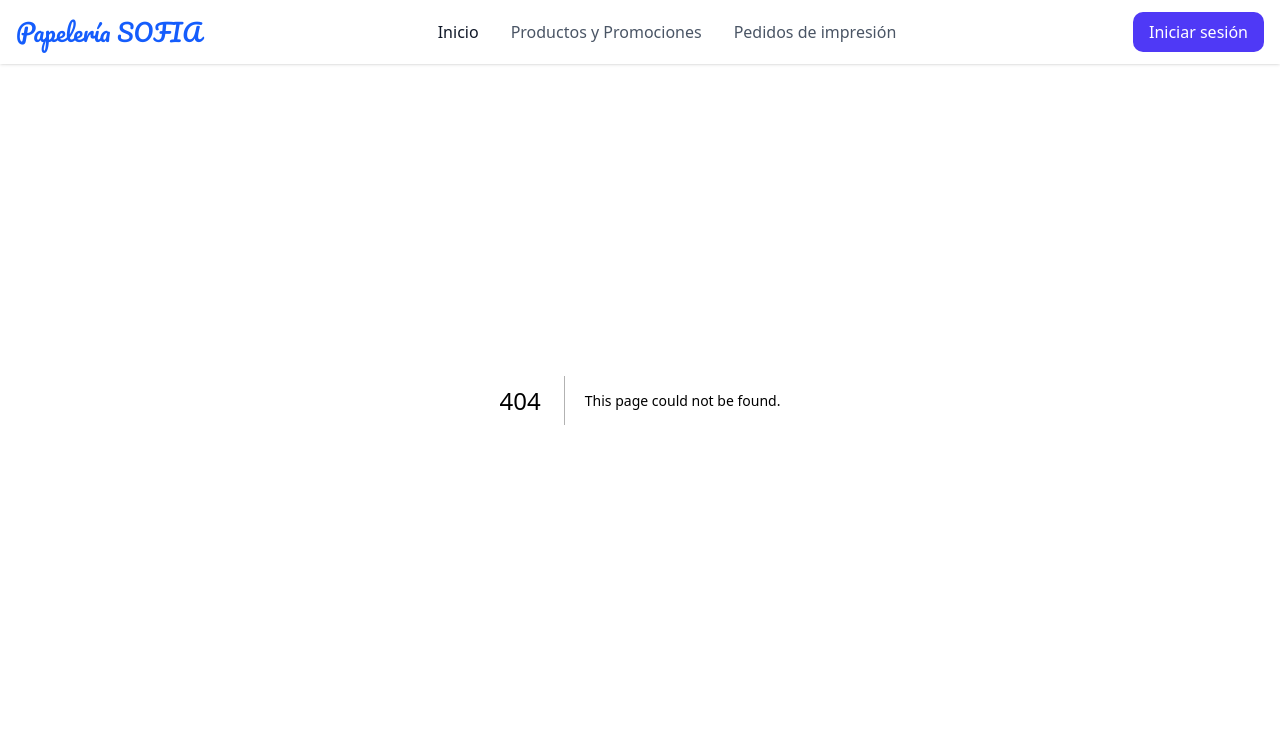
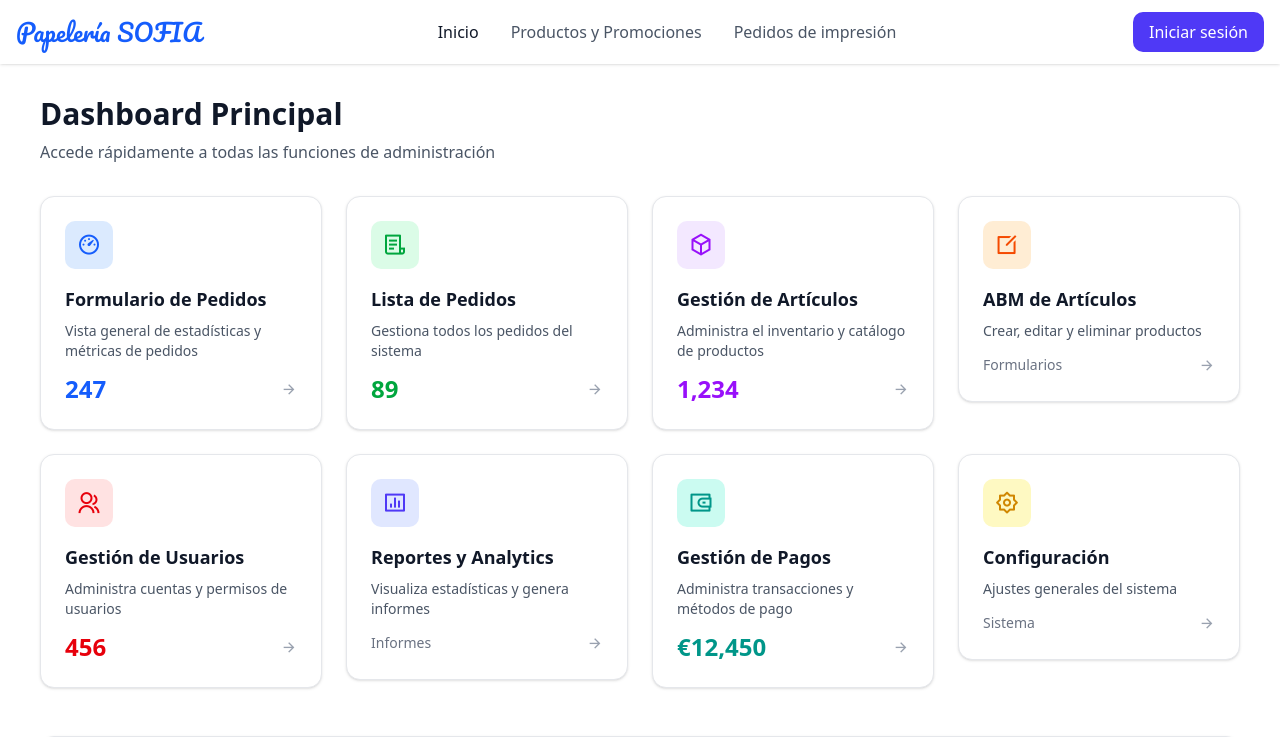
Before and after one commit to CQaS/Proyecto_Papeleria_Sofia, a Next.js app in the folder frontEnd/front/: page /admin in a window 1280 px wide. Before the commit this address had no page. Shown: the top 737 px of the page. Built offline with nearby package versions, Linux system fonts and the light colour scheme.

Commit message:
init dashboard

```diff
--- a/frontEnd/front/package.json
+++ b/frontEnd/front/package.json
@@ -10,11 +10,13 @@
   },
   "dependencies": {
     "axios": "^1.12.1",
+    "clsx": "^2.1.1",
     "lucide-react": "^0.552.0",
     "next": "15.3.3",
     "react": "^19.0.0",
     "react-dom": "^19.0.0",
-    "sweetalert2": "^11.26.3"
+    "sweetalert2": "^11.26.3",
+    "tailwind-merge": "^3.4.0"
   },
   "devDependencies": {
     "@eslint/eslintrc": "^3",
--- /dev/null
+++ b/frontEnd/front/src/app/admin/page.jsx
@@ -0,0 +1,126 @@
+import { DashboardCard } from "@/components/dashboard-card";
+import { RecentActivity } from "@/components/reciente-activity";
+
+export default function DashboardPage() {
+  const dashboardCards = [
+    {
+      icon: "ri-dashboard-3-line",
+      bgColor: "bg-blue-100",
+      hoverBgColor: "group-hover:bg-blue-200",
+      iconColor: "text-blue-600",
+      title: "Formulario de Pedidos",
+      link: "/pedidos",
+      description: "Vista general de estadísticas y métricas de pedidos",
+      metric: "247",
+      metricColor: "text-blue-600",
+    },
+    {
+      icon: "ri-file-list-3-line",
+      bgColor: "bg-green-100",
+      hoverBgColor: "group-hover:bg-green-200",
+      iconColor: "text-green-600",
+      title: "Lista de Pedidos",
+      link: "/admin/pedidos",
+      description: "Gestiona todos los pedidos del sistema",
+      metric: "89",
+      metricColor: "text-green-600",
+    },
+    {
+      icon: "ri-box-3-line",
+      bgColor: "bg-purple-100",
+      hoverBgColor: "group-hover:bg-purple-200",
+      iconColor: "text-purple-600",
+      title: "Gestión de Artículos",
+      link: "admin/productos",
+      description: "Administra el inventario y catálogo de productos",
+      metric: "1,234",
+      metricColor: "text-purple-600",
+    },
+    {
+      icon: "ri-edit-box-line",
+      bgColor: "bg-orange-100",
+      hoverBgColor: "group-hover:bg-orange-200",
+      iconColor: "text-orange-600",
+      title: "ABM de Artículos",
+      link: "admin/productos/abm",
+      description: "Crear, editar y eliminar productos",
+      metric: "Formularios",
+      metricColor: "text-gray-500",
+      metricSize: "text-sm",
+      metricWeight: "font-medium",
+    },
+    {
+      icon: "ri-group-line",
+      bgColor: "bg-red-100",
+      hoverBgColor: "group-hover:bg-red-200",
+      iconColor: "text-red-600",
+      title: "Gestión de Usuarios",
+      link: "admin/usuarios",
+      description: "Administra cuentas y permisos de usuarios",
+      metric: "456",
+      metricColor: "text-red-600",
+    },
+    {
+      icon: "ri-bar-chart-box-line",
+      bgColor: "bg-indigo-100",
+      hoverBgColor: "group-hover:bg-indigo-200",
+      iconColor: "text-indigo-600",
+      title: "Reportes y Analytics",
+      link: "#",
+      description: "Visualiza estadísticas y genera informes",
+      metric: "Informes",
+      metricColor: "text-gray-500",
+      metricSize: "text-sm",
+      metricWeight: "font-medium",
+    },
+    {
+      icon: "ri-wallet-3-line",
+      bgColor: "bg-teal-100",
+      hoverBgColor: "group-hover:bg-teal-200",
+      iconColor: "text-teal-600",
+      title: "Gestión de Pagos",
+      link: "#",
+      description: "Administra transacciones y métodos de pago",
+      metric: "€12,450",
+      metricColor: "text-teal-600",
+    },
+    {
+      icon: "ri-settings-2-line",
+      bgColor: "bg-yellow-100",
+      hoverBgColor: "group-hover:bg-yellow-200",
+      iconColor: "text-yellow-600",
+      title: "Configuración",
+      link: "#",
+      description: "Ajustes generales del sistema",
+      metric: "Sistema",
+      metricColor: "text-gray-500",
+      metricSize: "text-sm",
+      metricWeight: "font-medium",
+    },
+  ];
+
+  return (
+    <div className="container mx-auto p-4">
+      <main className="pt-20 px-6 py-8">
+        <div className="max-w-7xl mx-auto">
+          <div className="mb-8">
+            <h1 className="text-3xl font-bold text-gray-900 mb-2">
+              Dashboard Principal
+            </h1>
+            <p className="text-gray-600">
+              Accede rápidamente a todas las funciones de administración
+            </p>
+          </div>
+
+          <div className="grid grid-cols-1 md:grid-cols-2 lg:grid-cols-3 xl:grid-cols-4 gap-6">
+            {dashboardCards.map((card, index) => (
+              <DashboardCard key={index} {...card} />
+            ))}
+          </div>
+
+          <RecentActivity />
+        </div>
+      </main>
+    </div>
+  );
+}
--- /dev/null
+++ b/frontEnd/front/src/app/lib/utils.js
@@ -0,0 +1,10 @@
+import {
+    clsx
+} from "clsx"
+import {
+    twMerge
+} from "tailwind-merge"
+
+export function cn(...inputs) {
+    return twMerge(clsx(inputs))
+}
--- /dev/null
+++ b/frontEnd/front/src/components/dashboard-card.jsx
@@ -0,0 +1,40 @@
+import Link from "next/link";
+import { cn } from "../app/lib/utils";
+
+export function DashboardCard({
+  icon,
+  bgColor,
+  hoverBgColor,
+  iconColor,
+  title,
+  link,
+  description,
+  metric,
+  metricColor,
+  metricSize = "text-2xl",
+  metricWeight = "font-bold",
+}) {
+  return (
+    <Link href={link}>
+      <div className="bg-white rounded-xl shadow-sm border border-gray-200 p-6 hover:shadow-md hover:border-blue-600/20 transition-all duration-200 cursor-pointer group">
+        <div
+          className={cn(
+            "w-12 h-12 rounded-lg flex items-center justify-center mb-4 transition-colors",
+            bgColor,
+            hoverBgColor
+          )}
+        >
+          <i className={cn(icon, iconColor, "ri-xl")} />
+        </div>
+        <h3 className="text-lg font-semibold text-gray-900 mb-2">{title}</h3>
+        <p className="text-gray-600 text-sm mb-3">{description}</p>
+        <div className="flex items-center justify-between">
+          <span className={cn(metricColor, metricSize, metricWeight)}>
+            {metric}
+          </span>
+          <i className="ri-arrow-right-line text-gray-400 group-hover:text-blue-600 transition-colors" />
+        </div>
+      </div>
+    </Link>
+  );
+}
--- /dev/null
+++ b/frontEnd/front/src/components/reciente-activity.jsx
@@ -0,0 +1,53 @@
+export function RecentActivity() {
+  const activities = [
+    {
+      icon: "ri-check-line",
+      bgColor: "bg-green-100",
+      iconColor: "text-green-600",
+      title: "Nuevo pedido procesado",
+      description: "Pedido #ORD-2024-001234 - hace 5 minutos",
+    },
+    {
+      icon: "ri-add-line",
+      bgColor: "bg-blue-100",
+      iconColor: "text-blue-600",
+      title: "Producto agregado al inventario",
+      description: "Smartphone Samsung Galaxy S24 - hace 15 minutos",
+    },
+    {
+      icon: "ri-user-add-line",
+      bgColor: "bg-purple-100",
+      iconColor: "text-purple-600",
+      title: "Nuevo usuario registrado",
+      description: "carlos.rodriguez@email.com - hace 1 hora",
+    },
+  ];
+
+  return (
+    <div className="mt-12 bg-white rounded-xl shadow-sm border border-gray-200 p-6">
+      <h2 className="text-xl font-semibold text-gray-900 mb-4">
+        Actividad Reciente
+      </h2>
+      <div className="space-y-4">
+        {activities.map((activity, index) => (
+          <div
+            key={index}
+            className="flex items-center space-x-4 p-3 bg-gray-50 rounded-lg"
+          >
+            <div
+              className={`w-8 h-8 ${activity.bgColor} rounded-full flex items-center justify-center`}
+            >
+              <i className={`${activity.icon} ${activity.iconColor}`} />
+            </div>
+            <div className="flex-1">
+              <p className="text-sm font-medium text-gray-900">
+                {activity.title}
+              </p>
+              <p className="text-xs text-gray-500">{activity.description}</p>
+            </div>
+          </div>
+        ))}
+      </div>
+    </div>
+  );
+}
```
